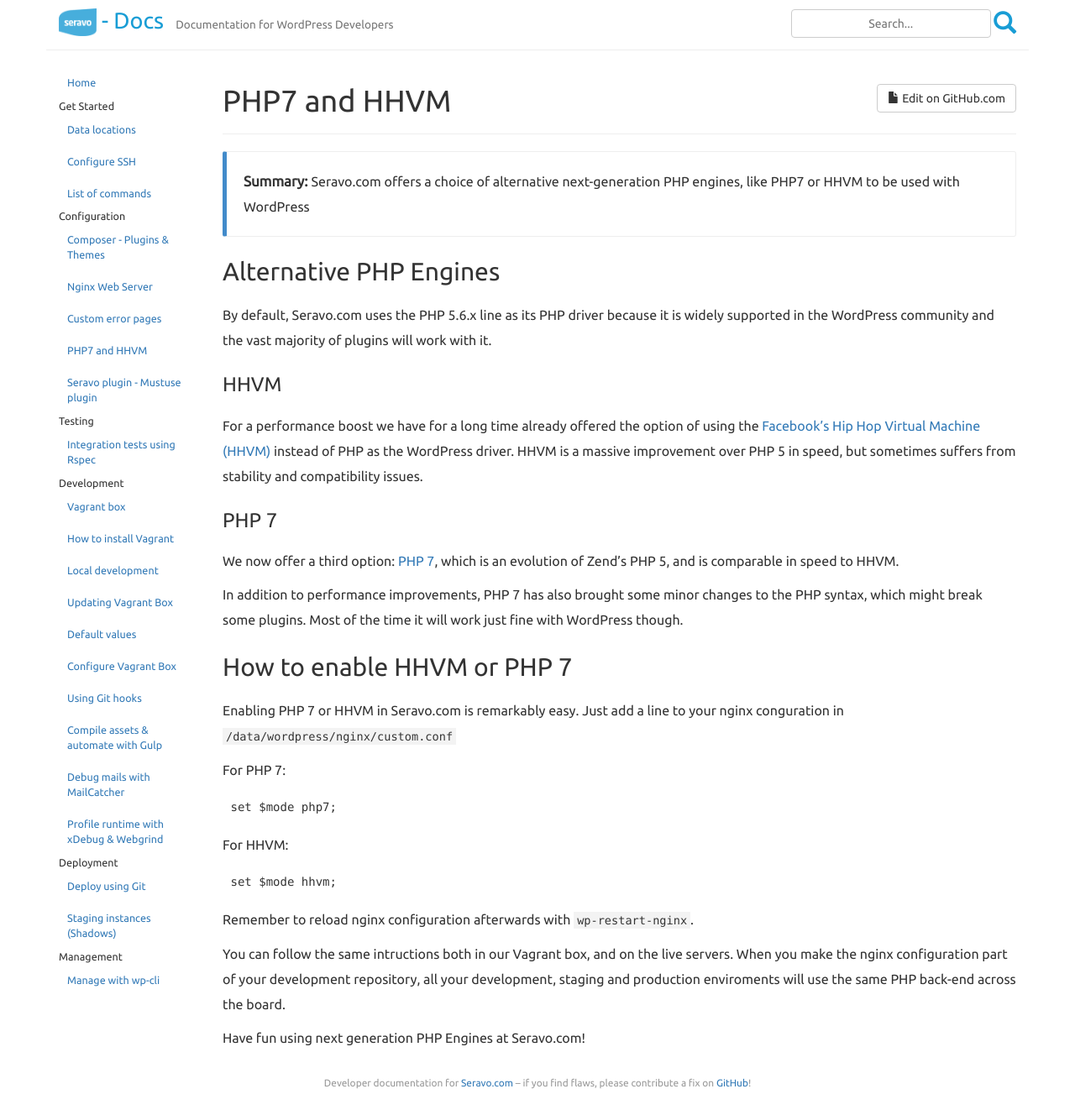
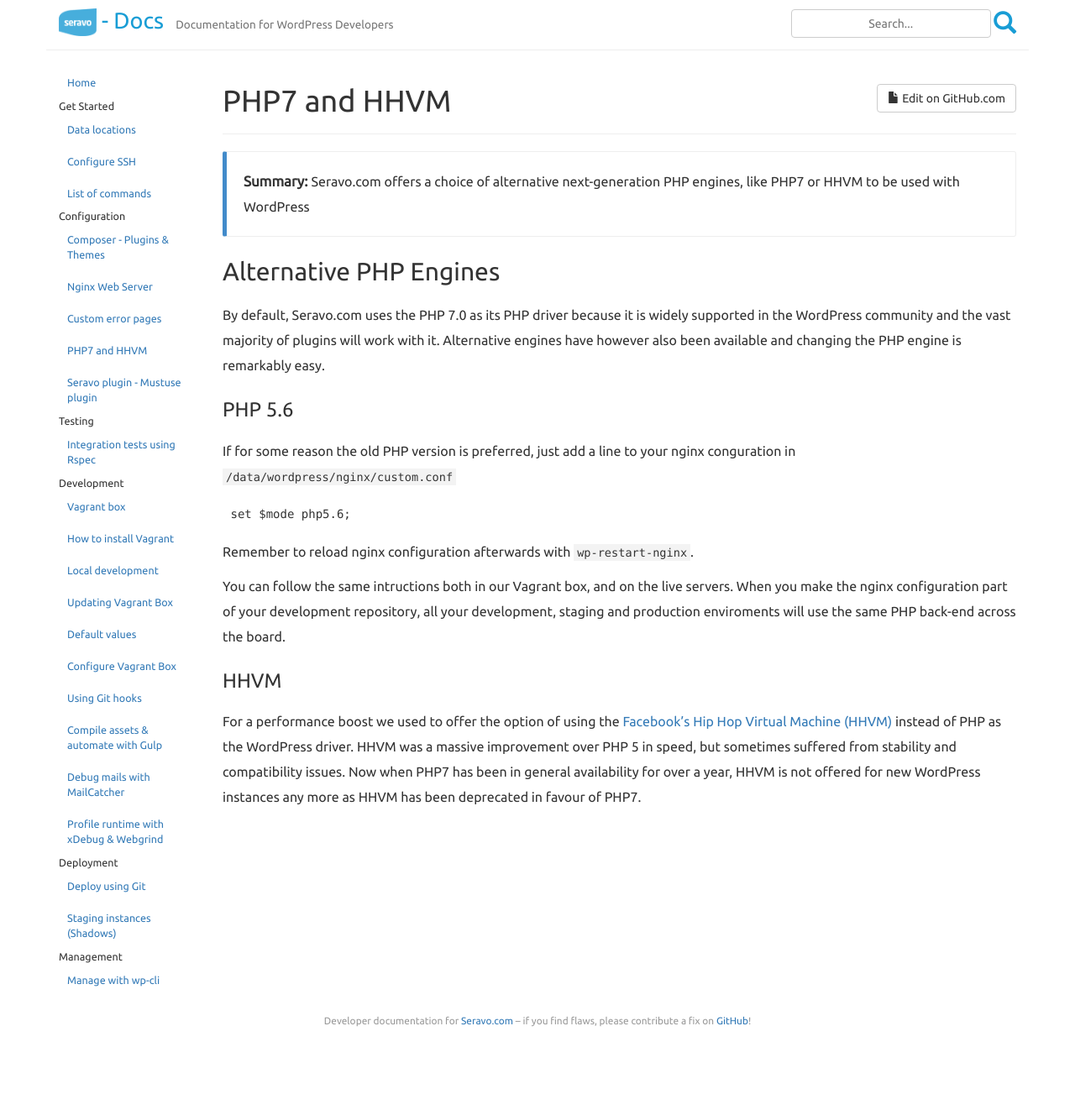
Before and after one commit to Seravo/docs, a Jekyll site: the page built from _posts/2016-06-21-php7-hhvm.md, in a window 1280 px wide. Shown: the whole page at 84% size. Built offline with Jekyll 4.4.1, drawn with Linux system fonts in a browser that asks for light colours; nearby versions of some CDN libraries; Markdown is read by kramdown in place of the engine named in the settings; after the commit the page ends 1254 px from its top, so only the background shows below that.

Commit message:
Update docs regarding deprecation of HHVM

````diff
--- a/_posts/2016-06-21-php7-hhvm.md
+++ b/_posts/2016-06-21-php7-hhvm.md
@@ -10,35 +10,20 @@
 
 ## Alternative PHP Engines
 
-By default, Seravo.com uses the PHP 5.6.x line as its PHP driver because it is widely supported in the WordPress community and the vast majority of plugins will work with it.
+By default, Seravo.com uses the PHP 7.0 as its PHP driver because it is widely supported in the WordPress community and the vast majority of plugins will work with it. Alternative engines have however also been available and changing the PHP engine is remarkably easy.
 
-### HHVM
+### PHP 5.6
 
-For a performance boost we have for a long time already offered the option of using the [Facebook's Hip Hop Virtual Machine (HHVM)](http://hhvm.com) instead of PHP as the WordPress driver. HHVM is a massive improvement over PHP 5 in speed, but sometimes suffers from stability and compatibility issues.
-
-### PHP 7
-We now offer a third option: [PHP 7](http://www.zend.com/en/resources/php-7), which is an evolution of Zend's PHP 5, and is comparable in speed to HHVM.
-
-In addition to performance improvements, PHP 7 has also brought some minor changes to the PHP syntax, which might break some plugins. Most of the time it will work just fine with WordPress though.
-
-## How to enable HHVM or PHP 7
-
-Enabling PHP 7 or HHVM in Seravo.com is remarkably easy. Just add a line to your nginx conguration in `/data/wordpress/nginx/custom.conf`
-
-For PHP 7:
+If for some reason the old PHP version is preferred, just add a line to your nginx conguration in `/data/wordpress/nginx/custom.conf`
 
 ```
-set $mode php7;
-```
-
-For HHVM:
-
-```
-set $mode hhvm;
+set $mode php5.6;
 ```
 
 Remember to reload nginx configuration afterwards with `wp-restart-nginx`.
 
 You can follow the same intructions both in our Vagrant box, and on the live servers. When you make the nginx configuration part of your development repository, all your development, staging and production enviroments will use the same PHP back-end across the board.
 
-Have fun using next generation PHP Engines at Seravo.com!
+### HHVM
+
+For a performance boost we used to offer the option of using the [Facebook's Hip Hop Virtual Machine (HHVM)](http://hhvm.com) instead of PHP as the WordPress driver. HHVM was a massive improvement over PHP 5 in speed, but sometimes suffered from stability and compatibility issues. Now when PHP7 has been in general availability for over a year, HHVM is not offered for new WordPress instances any more as HHVM has been deprecated in favour of PHP7.
````
